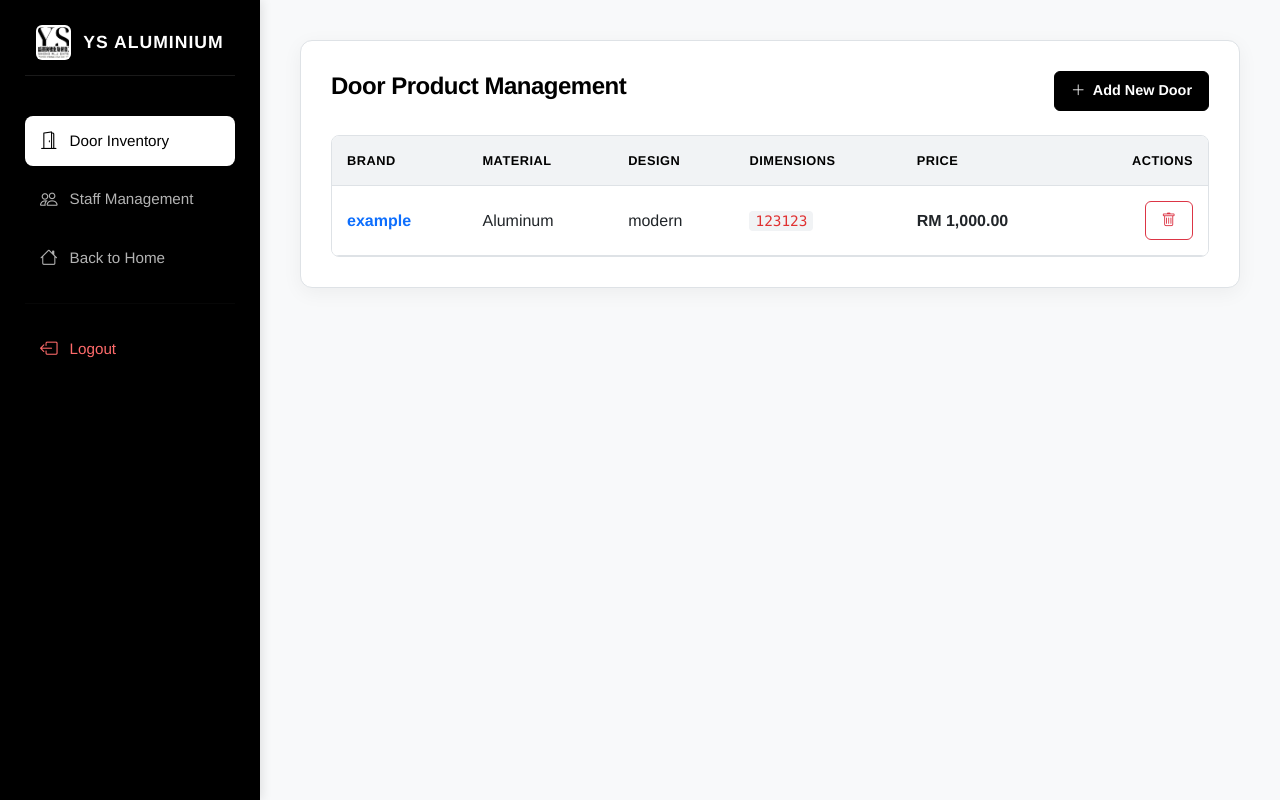
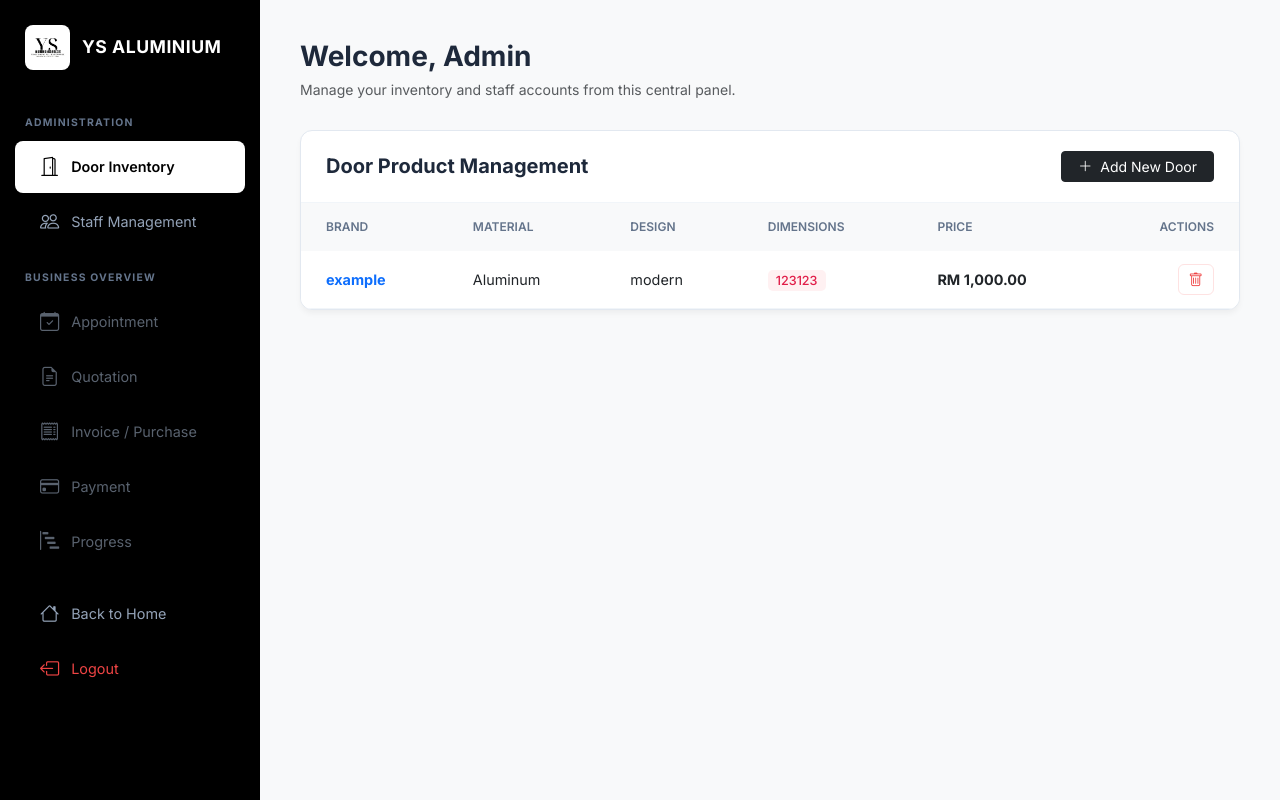
Before and after one commit to gitter4249/FYP-, a PHP site: page /admin_dashboard.php in a window 1280 px wide. Run offline with PHP 8.4, Linux system fonts and the light colour scheme; a user stored in the database is signed in; data comes from the database, SQL or seed files in the repository.

Commit message:
Add files via upload

```diff
--- a/fyp/admin/admin_dashboard.php
+++ b/fyp/admin/admin_dashboard.php
@@ -1,5 +1,6 @@
 <?php
 session_start();
+// 验证管理员登录状态
 if (!isset($_SESSION['admin'])) { header("Location: admin_login.php"); exit; }
 
 include "../includes/db.php";
@@ -66,286 +67,241 @@ $view = $_GET['view'] ?? 'doors';
 <html lang="en">
 <head>
     <meta charset="UTF-8">
+    <meta name="viewport" content="width=device-width, initial-scale=1.0">
     <title>Admin Dashboard | YS Aluminium</title>
     <link href="https://cdn.jsdelivr.net/npm/bootstrap@5.3.0/dist/css/bootstrap.min.css" rel="stylesheet">
+    <link href="https://fonts.googleapis.com/css2?family=Inter:wght@400;500;600;700&display=swap" rel="stylesheet">
     <link rel="stylesheet" href="https://cdn.jsdelivr.net/npm/bootstrap-icons@1.11.1/font/bootstrap-icons.css">
+
     <style>
-        /* --- 全局黑白美化 --- */
         :root {
-            --bg-light: #f8f9fa;
-            --sidebar-bg: #000000; /* 纯黑侧边栏 */
-            --sidebar-text: #ffffff;
-            --text-dark: #000000;
-            --text-muted: #6c757d;
-            --border-color: #dee2e6;
-            --card-bg: #ffffff;
+            --sidebar-bg: #000000;
+            --main-bg: #f8f9fa;
+            --accent-red: #ef4444;
         }
 
         body {
-            display: flex;
-            min-height: 100vh;
-            background-color: var(--bg-light);
-            font-family: 'Helvetica Neue', Helvetica, Arial, sans-serif; /* 更具现代感的字体 */
+            font-family: 'Inter', sans-serif;
+            background-color: var(--main-bg);
             margin: 0;
-            color: var(--text-dark);
+            color: #1e293b;
         }
 
-        /* --- 侧边栏美化 --- */
+        /* --- 侧边栏 (与截图完全匹配) --- */
         .sidebar {
+            height: 100vh;
             width: 260px;
+            position: fixed;
+            top: 0;
+            left: 0;
             background-color: var(--sidebar-bg);
-            color: var(--sidebar-text);
-            position: fixed;
-            height: 100vh;
+            color: white;
+            z-index: 1000;
+            display: flex;
+            flex-direction: column;
+        }
+
+        .sidebar-brand {
             padding: 25px;
             display: flex;
-            flex-direction: column;
-            box-shadow: 2px 0 10px rgba(0,0,0,0.1);
+            align-items: center;
+            gap: 12px;
         }
 
-        /* Logo 区域调整 */
-        .sidebar-logo-area {
+        .sidebar-brand img {
+            width: 45px;
+            height: 45px;
+            background: white;
+            border-radius: 8px;
+            padding: 3px;
+            object-fit: contain;
+        }
+
+        .sidebar-brand span {
+            font-weight: 700;
+            font-size: 1.1rem;
+            letter-spacing: 0.5px;
+        }
+
+        .nav-section-title {
+            font-size: 0.65rem;
+            font-weight: 700;
+            color: #64748b;
+            padding: 20px 25px 8px;
+            letter-spacing: 1.2px;
+            text-transform: uppercase;
+        }
+
+        .nav-menu a {
+            padding: 12px 25px;
+            text-decoration: none;
+            color: #94a3b8;
             display: flex;
             align-items: center;
-            justify-content: center;
-            gap: 12px; /* 图片和文字的间距 */
-            margin-bottom: 40px;
-            padding-bottom: 15px;
-            border-bottom: 1px solid rgba(255,255,255,0.1); /* 添加一条细黑线装饰 */
+            font-size: 0.9rem;
+            transition: all 0.2s;
+            margin: 2px 15px;
+            border-radius: 8px;
         }
 
-        .logo-img {
-            width: 35px; /* 图标大小 */
-            height: 35px;
-            border-radius: 6px; /* 稍微圆角 */
-            object-fit: cover;
-            background-color: #fff; /* 如果图片是透明的，加个白底 */
-            padding: 2px;
-        }
-
-        .sidebar h4 {
-            margin: 0;
-            font-weight: 700;
-            letter-spacing: 1px;
-            text-transform: uppercase; /* 大写显专业 */
-            font-size: 1.1rem;
-        }
-
-        .nav-menu {
-            flex-grow: 1;
-        }
-
-        .nav-link-custom {
-            display: flex;
-            align-items: center;
-            color: rgba(255,255,255,0.7); /* 非活动状态稍微变灰 */
-            text-decoration: none;
-            padding: 12px 15px;
-            border-radius: 8px;
-            margin-bottom: 8px;
-            transition: all 0.3s ease;
-            font-size: 0.95rem;
-        }
-
-        .nav-link-custom i {
-            font-size: 1.1rem;
+        .nav-menu a i {
+            font-size: 1.2rem;
             margin-right: 12px;
         }
 
-        /* 活动/悬停状态：白底黑字 */
-        .nav-link-custom:hover, .nav-link-custom.active {
-            background-color: #ffffff;
-            color: #000000;
-            box-shadow: 0 4px 6px rgba(0,0,0,0.1);
+        .nav-menu a:hover {
+            color: white;
+            background-color: rgba(255, 255, 255, 0.1);
         }
 
-        .sidebar hr {
-            border-color: rgba(255,255,255,0.1);
-            margin: 20px 0;
+        .nav-menu a.active {
+            background-color: white;
+            color: black;
+            font-weight: 600;
         }
 
-        .text-danger-custom {
-            color: #ff6b6b !important; /* 稍微柔和一点的红色 */
-        }
-        .nav-link-custom.text-danger-custom:hover {
-            background-color: #ff6b6b;
-            color: #fff !important;
+        .logout-link {
+            margin-top: auto;
+            margin-bottom: 25px !important;
+            color: var(--accent-red) !important;
         }
 
-        /* --- 主内容区美化 --- */
+        .logout-link:hover {
+            background-color: rgba(239, 68, 68, 0.1) !important;
+        }
+
+        /* --- 主内容区 --- */
         .main-content {
-            flex: 1;
             margin-left: 260px;
             padding: 40px;
         }
 
-        .card-custom {
-            background-color: var(--card-bg);
-            border-radius: 12px;
-            box-shadow: 0 5px 20px rgba(0,0,0,0.05);
-            padding: 30px;
-            border: 1px solid var(--border-color);
+        .welcome-header {
+            margin-bottom: 30px;
         }
 
-        h4.fw-bold {
-            color: var(--text-dark);
-            letter-spacing: -0.5px;
+        .welcome-header h3 {
+            font-weight: 700;
+            margin-bottom: 5px;
         }
 
-        /* --- 表格黑白美化 --- */
-        .table {
-            border-color: var(--border-color);
+        /* --- 表格卡片样式 --- */
+        .card-custom {
+            background: white;
+            border: 1px solid #e2e8f0;
+            border-radius: 12px;
+            box-shadow: 0 4px 6px -1px rgba(0, 0, 0, 0.05);
+            overflow: hidden;
         }
 
-        .table-light {
-            --bs-table-bg: #f1f3f5;
-            --bs-table-border-color: var(--border-color);
-            color: var(--text-dark);
+        .card-header-custom {
+            padding: 20px 25px;
+            display: flex;
+            justify-content: space-between;
+            align-items: center;
+            border-bottom: 1px solid #f1f5f9;
+        }
+
+        .table thead th {
+            background-color: #f8f9fa;
+            color: #64748b;
             font-weight: 600;
             text-transform: uppercase;
-            font-size: 0.8rem;
-            letter-spacing: 0.5px;
+            font-size: 0.75rem;
+            padding: 15px 25px;
+            border: none;
         }
 
-        .table-hover tbody tr:hover {
-            background-color: rgba(0,0,0,0.02);
-        }
-
-        .table-responsive {
-            border-radius: 8px;
-            overflow: hidden;
-            border: 1px solid var(--border-color);
-        }
-
-        .table td, .table th {
-            padding: 15px;
-        }
-
-        /* --- 按钮黑白美化 --- */
-        .btn {
-            border-radius: 6px;
-            font-weight: 600;
+        .table tbody td {
+            padding: 18px 25px;
+            border-bottom: 1px solid #f1f5f9;
             font-size: 0.9rem;
-            padding: 8px 16px;
-            transition: all 0.2s;
-        }
-
-        /* 主按钮：全黑 */
-        .btn-primary {
-            background-color: #000;
-            border-color: #000;
-            color: #fff;
-        }
-        .btn-primary:hover, .btn-primary:focus {
-            background-color: #333;
-            border-color: #333;
-            color: #fff;
-        }
-
-        /* 成功按钮（注册）：深灰 */
-        .btn-success {
-            background-color: #495057;
-            border-color: #495057;
-            color: #fff;
-        }
-        .btn-success:hover {
-            background-color: #343a40;
-            border-color: #343a40;
-        }
-
-        /* 删除按钮：描边红，悬停实心红 */
-        .btn-outline-danger {
-            color: #dc3545;
-            border-color: #dc3545;
-        }
-        .btn-outline-danger:hover {
-            background-color: #dc3545;
-            color: #fff;
-        }
-
-        /* --- 其他组件 --- */
-        .badge.bg-info {
-            background-color: #e9ecef !important; /* 浅灰背景 */
-            color: #495057 !important; /* 深灰文字 */
-            font-weight: 600;
-            border: 1px solid #dee2e6;
         }
 
         code {
-            background-color: #f1f3f5;
-            color: #e03131;
-            padding: 2px 6px;
-            border-radius: 4px;
-            font-size: 0.9em;
+            background-color: #fff1f2;
+            color: #e11d48;
+            padding: 3px 8px;
+            border-radius: 5px;
+            font-family: inherit;
+            font-weight: 500;
         }
 
-        /* --- Modal 美化 --- */
-        .modal-content {
-            border-radius: 12px;
-            border: none;
-            box-shadow: 0 10px 30px rgba(0,0,0,0.1);
-        }
-        .modal-header {
-            border-bottom: 1px solid var(--border-color);
-            background-color: var(--bg-light);
-            border-radius: 12px 12px 0 0;
-        }
-        .modal-footer {
-            border-top: 1px solid var(--border-color);
-        }
-        .form-label {
-            color: #495057;
-        }
-        .form-control, .form-select {
+        .btn-delete {
+            color: #ef4444;
+            background: #fff;
+            border: 1px solid #fee2e2;
+            padding: 6px 10px;
             border-radius: 6px;
-            border-color: var(--border-color);
-            padding: 10px 15px;
-        }
-        .form-control:focus, .form-select:focus {
-            border-color: #000;
-            box-shadow: 0 0 0 0.2rem rgba(0,0,0,0.125);
+            transition: 0.3s;
         }
 
+        .btn-delete:hover {
+            background: #ef4444;
+            color: white;
+        }
     </style>
 </head>
 <body>
 
 <div class="sidebar">
-    <div class="sidebar-logo-area">
-        <img src="../images/ys aluminium.jpg "alt="YS Logo" class="logo-img">
-        <h4 class="font-color=white; text-center" >YS Aluminium</h4>
+    <div class="sidebar-brand">
+        <img src="../images/ys aluminium.jpg" alt="Logo">
+        <span>YS ALUMINIUM</span>
     </div>
 
     <nav class="nav-menu">
-        <a href="admin_dashboard.php?view=doors" class="nav-link-custom <?= $view == 'doors' ? 'active' : '' ?>">
+        <div class="nav-section-title">Administration</div>
+        <a href="admin_dashboard.php?view=doors" class="<?= $view == 'doors' ? 'active' : '' ?>">
             <i class="bi bi-door-open"></i> Door Inventory
         </a>
-        <a href="admin_dashboard.php?view=staff" class="nav-link-custom <?= $view == 'staff' ? 'active' : '' ?>">
+        <a href="admin_dashboard.php?view=staff" class="<?= $view == 'staff' ? 'active' : '' ?>">
             <i class="bi bi-people"></i> Staff Management
         </a>
-        <a href="../homepage.html" class="nav-link-custom">
+
+        <div class="nav-section-title">Business Overview</div>
+        <a href="#" style="opacity: 0.6; cursor: not-allowed;">
+            <i class="bi bi-calendar-check"></i> Appointment
+        </a>
+        <a href="#" style="opacity: 0.6; cursor: not-allowed;">
+            <i class="bi bi-file-earmark-text"></i> Quotation
+        </a>
+        <a href="#" style="opacity: 0.6; cursor: not-allowed;">
+            <i class="bi bi-receipt"></i> Invoice / Purchase
+        </a>
+        <a href="#" style="opacity: 0.6; cursor: not-allowed;">
+            <i class="bi bi-credit-card"></i> Payment
+        </a>
+        <a href="#" style="opacity: 0.6; cursor: not-allowed;">
+            <i class="bi bi-bar-chart-steps"></i> Progress
+        </a>
+
+        <a href="../homepage.html" style="margin-top: 20px;">
             <i class="bi bi-house"></i> Back to Home
         </a>
-        <hr>
-        <a href="logout.php" class="nav-link-custom text-danger-custom">
+        <a href="logout.php" class="logout-link">
             <i class="bi bi-box-arrow-left"></i> Logout
         </a>
     </nav>
 </div>
 
 <div class="main-content">
+    <div class="welcome-header">
+        <h3>Welcome, Admin</h3>
+        <p class="text-muted small">Manage your inventory and staff accounts from this central panel.</p>
+    </div>
+
     <div class="card-custom">
-
         <?php if($view == 'doors'): ?>
-            <div class="d-flex justify-content-between align-items-center mb-4">
-                <h4 class="fw-bold">Door Product Management</h4>
-                <button class="btn btn-primary" data-bs-toggle="modal" data-bs-target="#addDoorModal">
+            <div class="card-header-custom">
+                <h5 class="mb-0 fw-bold">Door Product Management</h5>
+                <button class="btn btn-dark btn-sm px-3" data-bs-toggle="modal" data-bs-target="#addDoorModal">
                     <i class="bi bi-plus-lg me-1"></i> Add New Door
                 </button>
             </div>
             <div class="table-responsive">
                 <table class="table table-hover align-middle mb-0">
-                    <thead class="table-light">
+                    <thead>
                         <tr><th>Brand</th><th>Material</th><th>Design</th><th>Dimensions</th><th>Price</th><th class="text-end">Actions</th></tr>
                     </thead>
                     <tbody>
@@ -359,7 +315,9 @@ $view = $_GET['view'] ?? 'doors';
                             <td><code><?= htmlspecialchars($d['dimensions']) ?></code></td>
                             <td class="fw-bold">RM <?= number_format($d['price'], 2) ?></td>
                             <td class="text-end">
-                                <a href="?delete_door=<?= $d['id'] ?>" class="btn btn-outline-danger btn-sm" onclick="return confirm('Are you sure you want to delete this product?')"><i class="bi bi-trash"></i></a>
+                                <a href="?delete_door=<?= $d['id'] ?>" class="btn-delete" onclick="return confirm('Delete this product?')">
+                                    <i class="bi bi-trash"></i>
+                                </a>
                             </td>
                         </tr>
                         <?php endwhile; ?>
@@ -368,15 +326,15 @@ $view = $_GET['view'] ?? 'doors';
             </div>
 
         <?php elseif($view == 'staff'): ?>
-            <div class="d-flex justify-content-between align-items-center mb-4">
-                <h4 class="fw-bold">Staff Management</h4>
-                <button class="btn btn-success" data-bs-toggle="modal" data-bs-target="#regStaffModal">
+            <div class="card-header-custom">
+                <h5 class="mb-0 fw-bold">Staff Account Management</h5>
+                <button class="btn btn-dark btn-sm px-3" data-bs-toggle="modal" data-bs-target="#regStaffModal">
                     <i class="bi bi-person-plus me-1"></i> Register New Staff
                 </button>
             </div>
             <div class="table-responsive">
                 <table class="table table-hover align-middle mb-0">
-                    <thead class="table-light">
+                    <thead>
                         <tr><th>Staff ID</th><th>Name</th><th>Role</th><th class="text-end">Actions</th></tr>
                     </thead>
                     <tbody>
@@ -386,9 +344,9 @@ $view = $_GET['view'] ?? 'doors';
                         <tr>
                             <td><code><?= htmlspecialchars($s['staff_id']) ?></code></td>
                             <td class="fw-bold"><?= htmlspecialchars($s['staff_name']) ?></td>
-                            <td><span class="badge bg-info">Staff</span></td>
+                            <td><span class="badge bg-light text-dark border">Staff</span></td>
                             <td class="text-end">
-                                <a href="?view=staff&delete_staff=<?= $s['id'] ?>" class="btn btn-outline-danger btn-sm" onclick="return confirm('Are you sure you want to remove this staff account?')">
+                                <a href="?view=staff&delete_staff=<?= $s['id'] ?>" class="btn-delete" onclick="return confirm('Remove this staff account?')">
                                     <i class="bi bi-person-x"></i>
                                 </a>
                             </td>
@@ -398,34 +356,33 @@ $view = $_GET['view'] ?? 'doors';
                 </table>
             </div>
         <?php endif; ?>
-
     </div>
 </div>
 
 <div class="modal fade" id="regStaffModal" tabindex="-1">
     <div class="modal-dialog modal-dialog-centered">
-        <form method="POST" class="modal-content">
-            <div class="modal-header">
+        <form method="POST" class="modal-content border-0 shadow">
+            <div class="modal-header bg-light">
                 <h5 class="modal-title fw-bold">Register Staff Account</h5>
                 <button type="button" class="btn-close" data-bs-dismiss="modal"></button>
             </div>
-            <div class="modal-body">
+            <div class="modal-body p-4">
                 <div class="mb-3">
                     <label class="form-label small fw-bold">Staff ID (Username)</label>
-                    <input type="text" name="staff_id" class="form-control" placeholder="e.g. staff_001" required>
+                    <input type="text" name="staff_id" class="form-control bg-light border-0" placeholder="e.g. staff_001" required>
                 </div>
                 <div class="mb-3">
                     <label class="form-label small fw-bold">Full Name</label>
-                    <input type="text" name="staff_name" class="form-control" placeholder="Enter staff full name" required>
+                    <input type="text" name="staff_name" class="form-control bg-light border-0" placeholder="Enter staff full name" required>
                 </div>
                 <div class="mb-3">
                     <label class="form-label small fw-bold">Initial Password</label>
-                    <input type="password" name="password" class="form-control" placeholder="Minimum 6 characters" required>
+                    <input type="password" name="password" class="form-control bg-light border-0" placeholder="Minimum 6 characters" required>
                 </div>
             </div>
-            <div class="modal-footer">
-                <button type="button" class="btn btn-secondary" data-bs-dismiss="modal">Cancel</button>
-                <button type="submit" name="reg_staff" class="btn btn-success">Create Staff Account</button>
+            <div class="modal-footer border-0">
+                <button type="button" class="btn btn-light" data-bs-dismiss="modal">Cancel</button>
+                <button type="submit" name="reg_staff" class="btn btn-dark px-4">Create Account</button>
             </div>
         </form>
     </div>
@@ -433,51 +390,46 @@ $view = $_GET['view'] ?? 'doors';
 
 <div class="modal fade" id="addDoorModal" tabindex="-1">
     <div class="modal-dialog modal-dialog-centered modal-lg">
-        <form method="POST" class="modal-content">
-            <div class="modal-header">
+        <form method="POST" class="modal-content border-0 shadow">
+            <div class="modal-header bg-light">
                 <h5 class="modal-title fw-bold">Add New Door Product</h5>
                 <button type="button" class="btn-close" data-bs-dismiss="modal"></button>
             </div>
-            <div class="modal-body">
-                <div class="row">
-                    <div class="col-md-6 mb-3">
+            <div class="modal-body p-4">
+                <div class="row g-3">
+                    <div class="col-md-6">
                         <label class="form-label small fw-bold">Door Brand/Model</label>
-                        <input type="text" name="door_brand" class="form-control" placeholder="e.g. Premium Sliding A1" required>
+                        <input type="text" name="door_brand" class="form-control bg-light border-0" required>
                     </div>
-                    <div class="col-md-6 mb-3">
+                    <div class="col-md-6">
                         <label class="form-label small fw-bold">Material</label>
-                        <select name="material" class="form-select" required>
-                            <option value="" selected disabled>Select Material</option>
+                        <select name="material" class="form-select bg-light border-0" required>
                             <option value="Aluminum">Aluminum</option>
                             <option value="Aluminum + Glass">Aluminum + Glass</option>
                             <option value="Wood + Glass">Wood + Glass</option>
                         </select>
                     </div>
-                </div>
-                <div class="row">
-                    <div class="col-md-6 mb-3">
+                    <div class="col-md-6">
                         <label class="form-label small fw-bold">Design Type</label>
-                        <input type="text" name="design_type" class="form-control" placeholder="e.g. Modern, Minimalist" required>
+                        <input type="text" name="design_type" class="form-control bg-light border-0" placeholder="e.g. Modern" required>
                     </div>
-                    <div class="col-md-6 mb-3">
-                        <label class="form-label small fw-bold">Dimensions (W x H)</label>
-                        <input type="text" name="dimensions" class="form-control" placeholder="e.g. 900mm x 2100mm" required>
+                    <div class="col-md-6">
+                        <label class="form-label small fw-bold">Dimensions</label>
+                        <input type="text" name="dimensions" class="form-control bg-light border-0" placeholder="900mm x 2100mm" required>
                     </div>
-                </div>
-                <div class="row">
-                    <div class="col-md-6 mb-3">
+                    <div class="col-md-6">
+                        <label class="form-label small fw-bold">Unit Price (RM)</label>
+                        <input type="number" step="0.01" name="price" class="form-control bg-light border-0" required>
+                    </div>
+                    <div class="col-md-6">
                         <label class="form-label small fw-bold">Stock In Date</label>
-                        <input type="date" name="stock_date" class="form-control" value="<?= date('Y-m-d') ?>" required>
-                    </div>
-                    <div class="col-md-6 mb-3">
-                        <label class="form-label small fw-bold">Unit Price (RM)</label>
-                        <input type="number" step="0.01" name="price" class="form-control" placeholder="0.00" required>
+                        <input type="date" name="stock_date" class="form-control bg-light border-0" value="<?= date('Y-m-d') ?>" required>
                     </div>
                 </div>
             </div>
-            <div class="modal-footer">
-                <button type="button" class="btn btn-secondary" data-bs-dismiss="modal">Cancel</button>
-                <button type="submit" name="add_door" class="btn btn-primary">Add Door Product</button>
+            <div class="modal-footer border-0">
+                <button type="button" class="btn btn-light" data-bs-dismiss="modal">Cancel</button>
+                <button type="submit" name="add_door" class="btn btn-dark px-4">Add Product</button>
             </div>
         </form>
     </div>
```
Also changed, not shown: fyp/admin/admin_login.php (+80 -113 lines), fyp/staff/staff_dashboard.php (+30 -10 lines), fyp/productdetail.php (line endings or trailing spaces), fyp/staff/login.php (line endings or trailing spaces).
